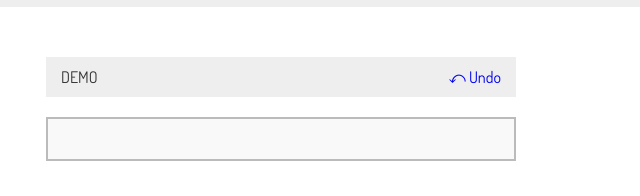
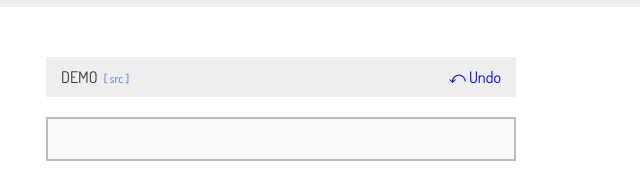
Before and after one commit to pringshia/machinate-homepage, a plain HTML site: page index.html in a window 1280 px wide. Shown: the part 263-459 px from the top of the page, 604-1244 px from the left. Drawn offline with Linux system fonts and the light colour scheme; a script that the page names is missing.

Commit message:
Add link to the CodeSandbox source

```diff
--- a/index.html
+++ b/index.html
@@ -183,6 +183,12 @@
       text-align: center;
     }
 
+    a.demo-link {
+      margin-left: 3px;
+      font-size: 12px;
+      color: #436de7;
+    }
+
     a#back-button {
       cursor: pointer;
       user-select: none;
@@ -266,7 +272,9 @@
       </div>
       <div class="section-demo">
         <div class="demo-app">
-          <span class="title">DEMO</span>
+          <span class="title">DEMO
+            <a class="demo-link" href="https://codesandbox.io/s/rlrj879kjn">[ src ]</a>
+          </span>
           <a href="#" id="back-button">⤺ Undo</a>
         </div>
         <div id="root"></div>
```
